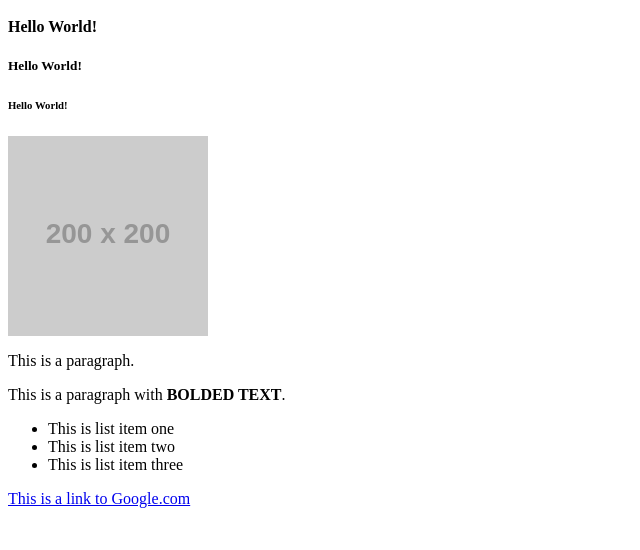
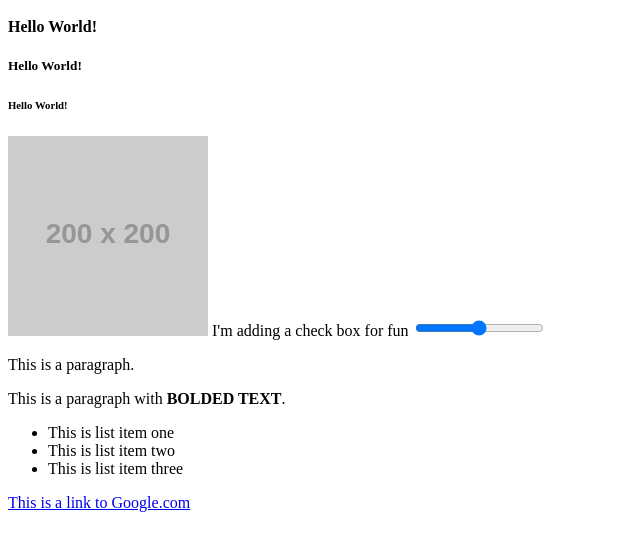
Before and after one commit to abrand93/first-day-demo, a plain HTML site: page index.html in a window 1280 px wide. Shown: the part 178-728 px from the top of the page, without its empty margins (0-640 px from the left). Drawn offline with Linux system fonts and the light colour scheme; placeholder pictures from the web are drawn by us.

Commit message:
just messing around with git

```diff
--- a/index.html
+++ b/index.html
@@ -21,6 +21,17 @@
       <!-- Image -->
       <img src="https://via.placeholder.com/200" alt="placeholder image"/>
 
+
+
+
+
+
+
+
+
+      <label id=first-label> I'm adding a check box for fun
+        <input type="range"></label>
+
       <!-- Paragraph -->
       <p>This is a paragraph.</p>
       <p>This is a paragraph with <strong>BOLDED TEXT</strong>.</p>
```
